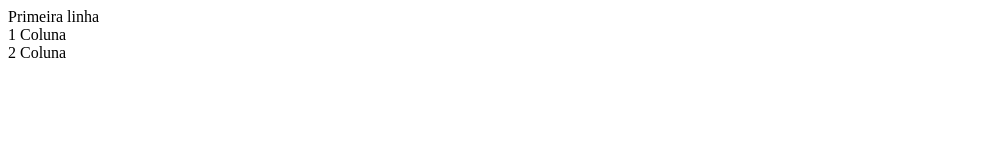
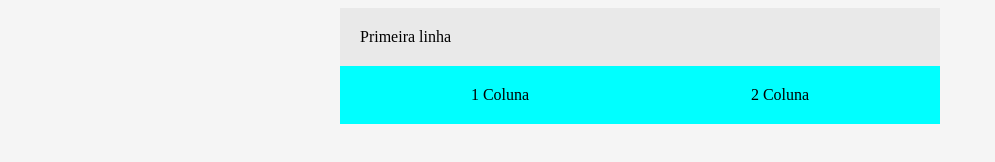
Before and after one commit to Felipexvv/BootCampDevJr_Modulo_1_Cap2, a plain HTML site: page index.html in a window 1280 px wide. Shown: the whole page, without its empty margins (0-995 px from the left). Drawn offline with Linux system fonts and the light colour scheme.

Commit message:
closes #2 - paleta de cores, display flex

```diff
--- a/index.html
+++ b/index.html
@@ -4,13 +4,36 @@
     <meta charset="UTF-8">
     <meta name="viewport" content="width=device-width, initial-scale=1.0">
     <title>Document</title>
+    <style>
+        body {
+            background-color: #f5f5f5;
+        }
+
+        .container {
+            background-color: #E9E9E9;
+            margin: auto;
+            width: 600px;
+        }
+
+        .header{
+            padding: 20px;
+        }
+
+        .flex-container {
+            display: flex;
+            background-color: aqua;
+            justify-content: space-around;
+            padding: 20px;
+        }
+
+    </style>
 </head>
 <body>
-    <div>
-        <div>
+    <div class="container">
+        <div class="header">
             Primeira linha
         </div>
-        <div>
+        <div class="flex-container">
             <div>
                 1 Coluna
             </div>
```
